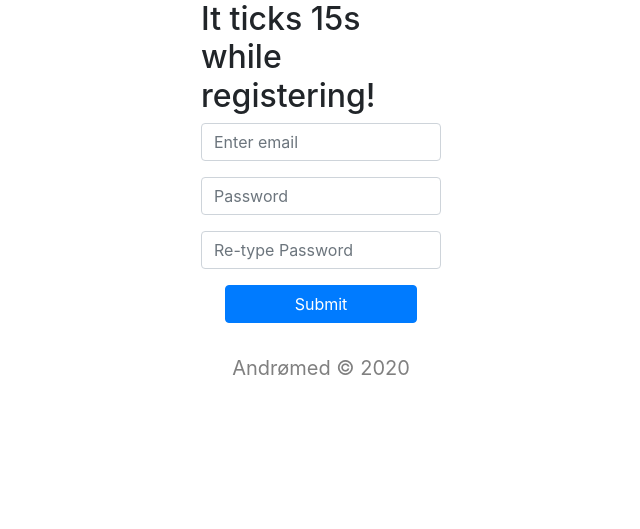
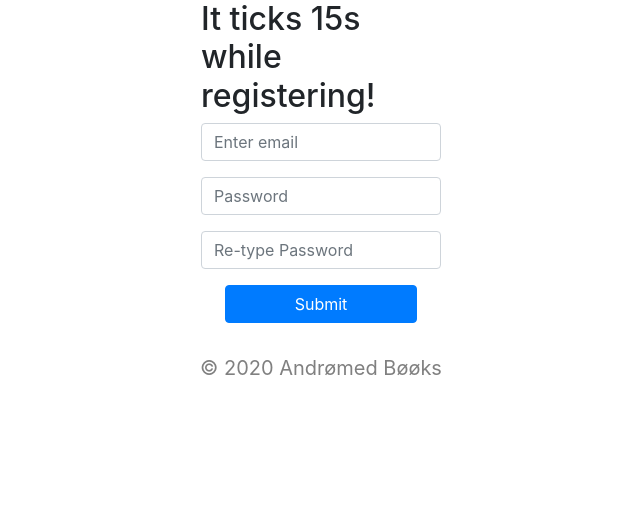
Before and after one commit to PriyanshBordia/Book-Review-Website, a Flask app: page /register in a window 1280 px wide. Shown: the part 110-639 px from the top of the page, without its empty margins (319-959 px from the left). Run offline with Flask 2, Linux system fonts and the light colour scheme; some libraries are stand-ins or nearby versions.

Commit message:
changed footer style

```diff
--- a/templates/layout.html
+++ b/templates/layout.html
@@ -25,6 +25,7 @@
 		<link href = "{{ url_for('static', filename = 'styles/style.css')}}" rel = "stylesheet">
 
 		{% block head %}{% endblock %}
+
 		<title> | {% block title %}{% endblock %}</title>
 	</head>
 	<body>
@@ -47,7 +48,7 @@
 		{% block body %}{% endblock %}
 
 		<footer class = "button">
-		    Andrømed &copy; 2020
+			&copy; 2020 Andrømed Bøøks
 		</footer>
 	</body>
 </html>
```
Also changed, not shown: 1 other file.
